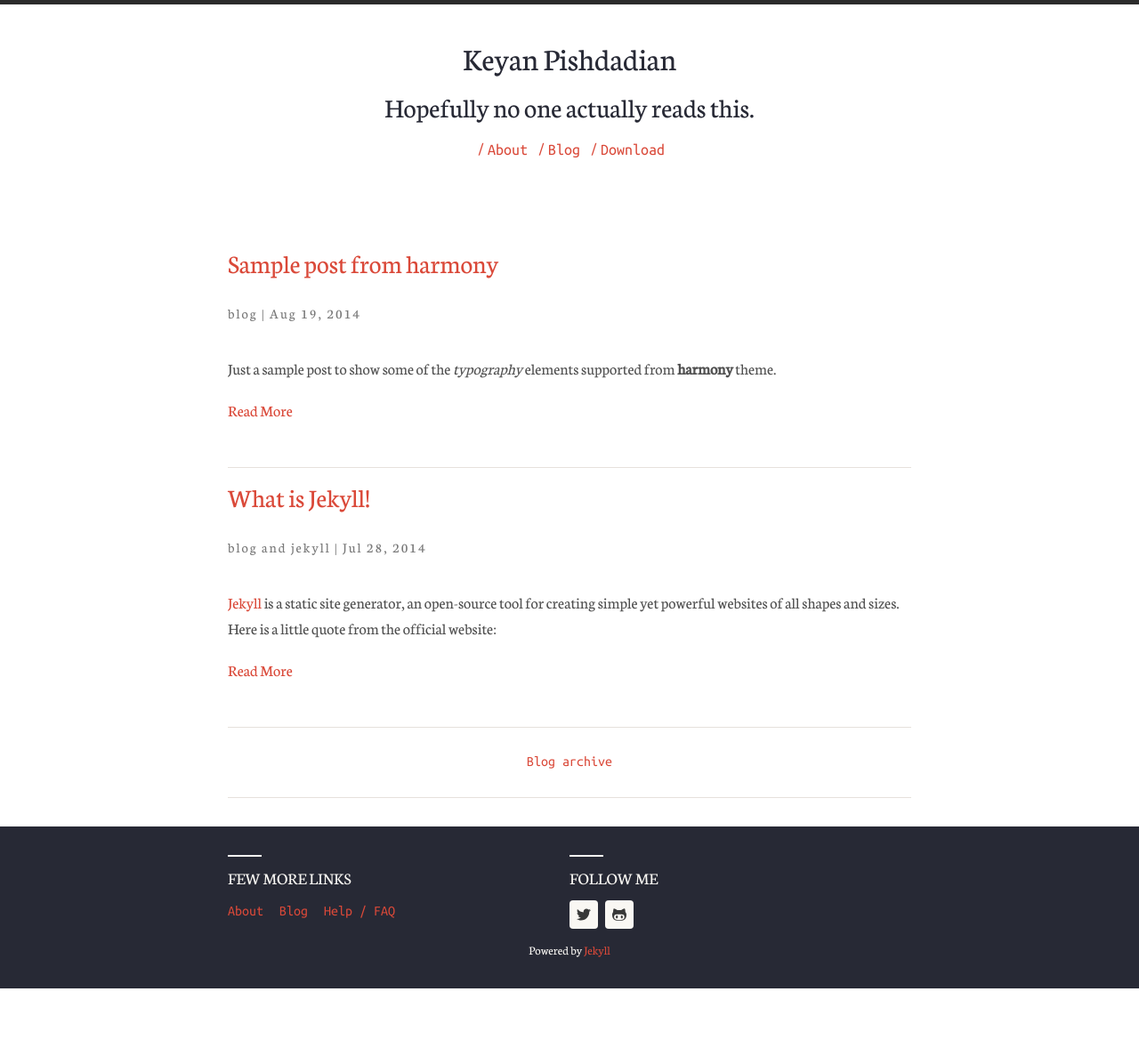
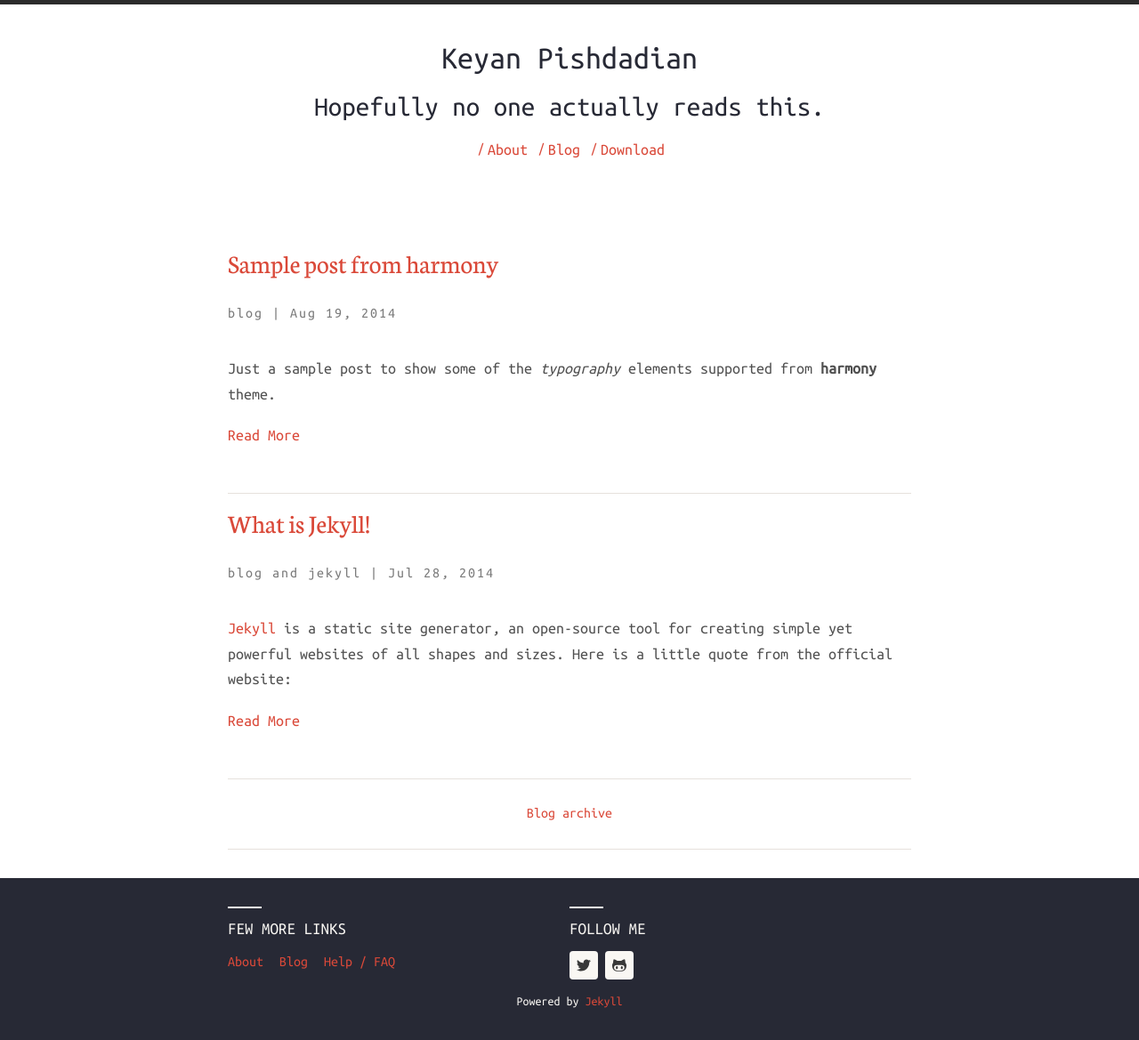
Before and after one commit to keyan/blog, a Jekyll site: the page built from index.html, in a window 1280 px wide. Shown: the whole page at 89% size. Built offline with Jekyll 4.4.1, drawn with Linux system fonts in a browser that asks for light colours; nearby versions of some CDN libraries; before the commit the page ends 1111 px from its top, so only the background shows below that.

Commit message:
Fix font

```diff
--- a/assets/css/main.scss
+++ b/assets/css/main.scss
@@ -74,7 +74,6 @@ h1, h2, h3, h4, h5, h6 {
 h1 {
   // mobile first
   @include font-size(20px);
-  font-family: 'Neuton', serif;
   @include MQ(M) {
     @include font-size(36px);
   }
@@ -83,7 +82,6 @@ h1 {
 h2 {
   // mobile first
   @include font-size(18px);
-  font-family: 'Neuton', serif;
   @include MQ(M) {
     @include font-size(31px);
   }
@@ -107,7 +105,6 @@ h4 {
 
 h5 {
   @include font-size(14px);
-  font-family: 'Neuton', serif;
   @include MQ(M) {
     @include font-size(22px);
   }
@@ -115,7 +112,6 @@ h5 {
 
 h6 {
   @include font-size(14px);
-  font-family: 'Neuton', serif;
   @include MQ(M) {
     @include font-size(19px);
   }
@@ -124,7 +120,6 @@ h6 {
 p {
   line-height: 1.6;
   @include font-size(14px);
-  font-family: 'Neuton', serif;
   @include MQ(M) {
     @include font-size(18px);
   }
```
